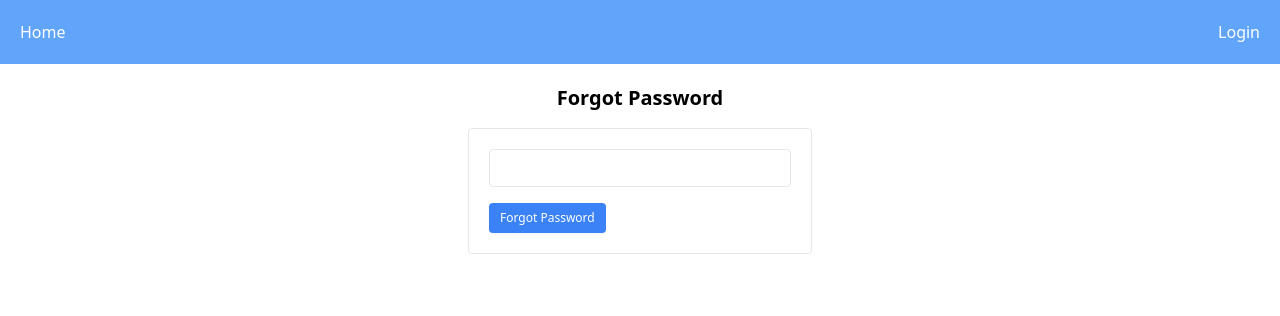
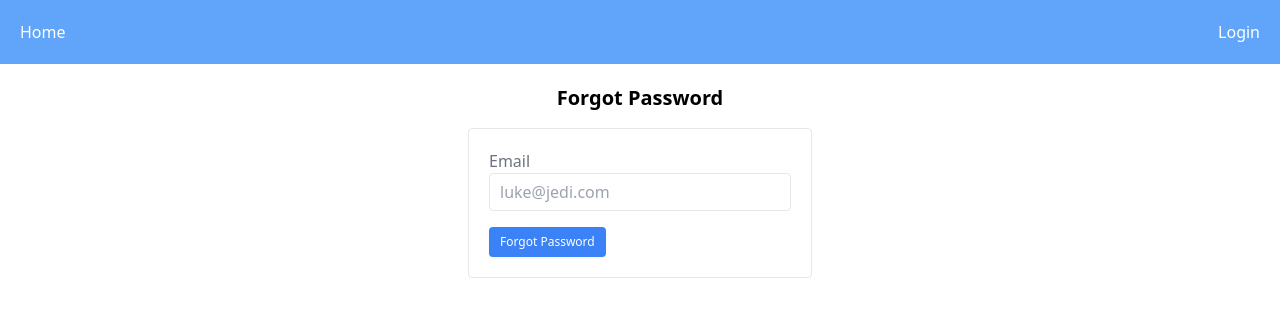
Before and after one commit to garethredfern/laravel-vue, a Vue app: page /forgot-password in a window 1280 px wide. Shown: the top 316 px of the page. Built offline with nearby package versions, Linux system fonts and the light colour scheme; no server answers.

Commit message:
add forgot password form label for email & placeholder

```diff
--- a/src/components/LoginForm.vue
+++ b/src/components/LoginForm.vue
@@ -7,6 +7,7 @@
           type="email"
           id="email"
           v-model="email"
+          placeholder="luke@jedi.com"
           class="border rounded px-2.5 py-1.5 w-full"
         />
       </div>
--- a/src/views/ForgotPassword.vue
+++ b/src/views/ForgotPassword.vue
@@ -3,9 +3,12 @@
     <h2 class="mb-4 text-xl font-bold text-center">Forgot Password</h2>
     <form @submit.prevent="forgotPassword" class="p-5 border rounded">
       <div class="mb-4">
+        <label for="email" class="text-gray-500">Email</label>
         <input
           type="email"
+          id="email"
           v-model="email"
+          placeholder="luke@jedi.com"
           class="border rounded px-2.5 py-1.5 w-full"
         />
       </div>
```
